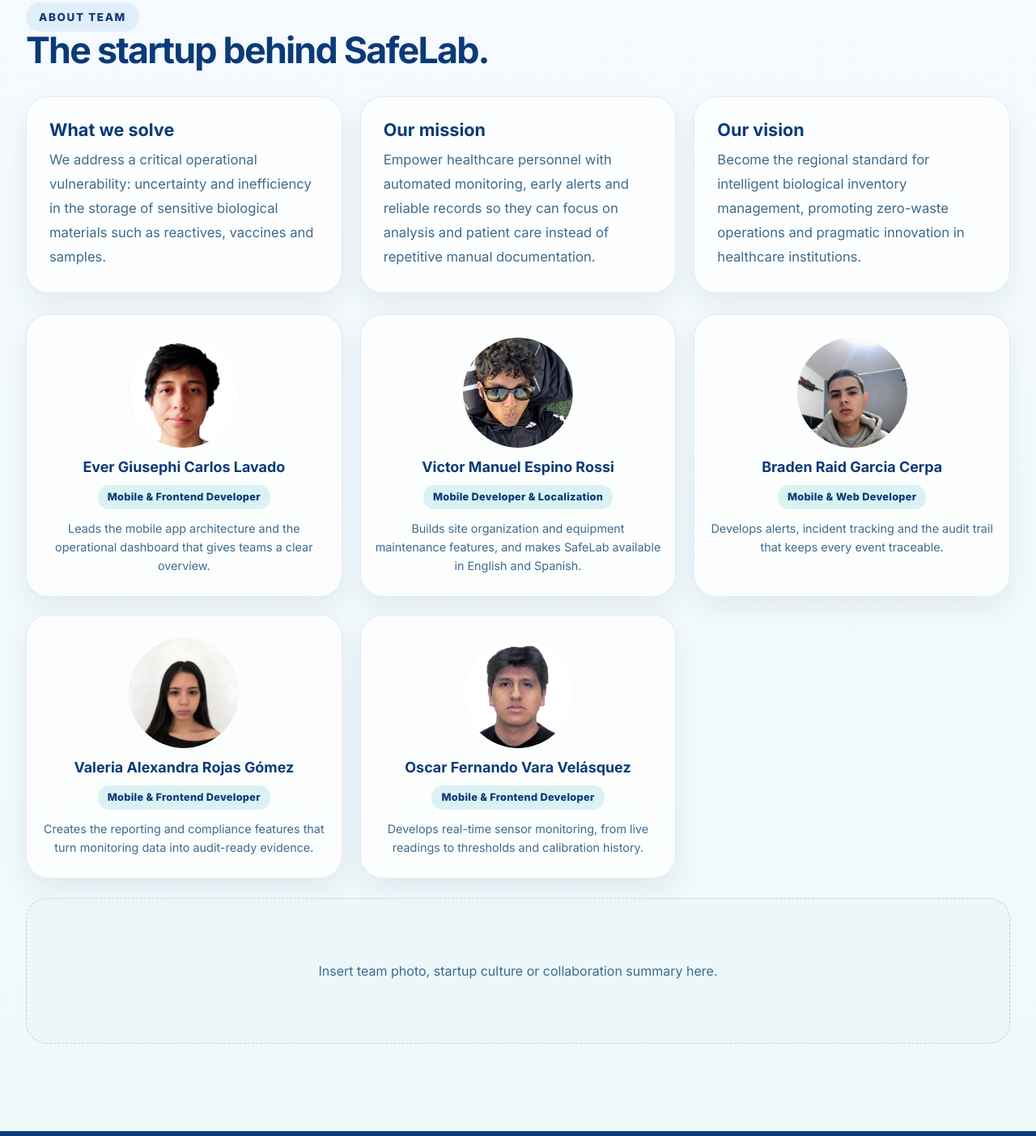
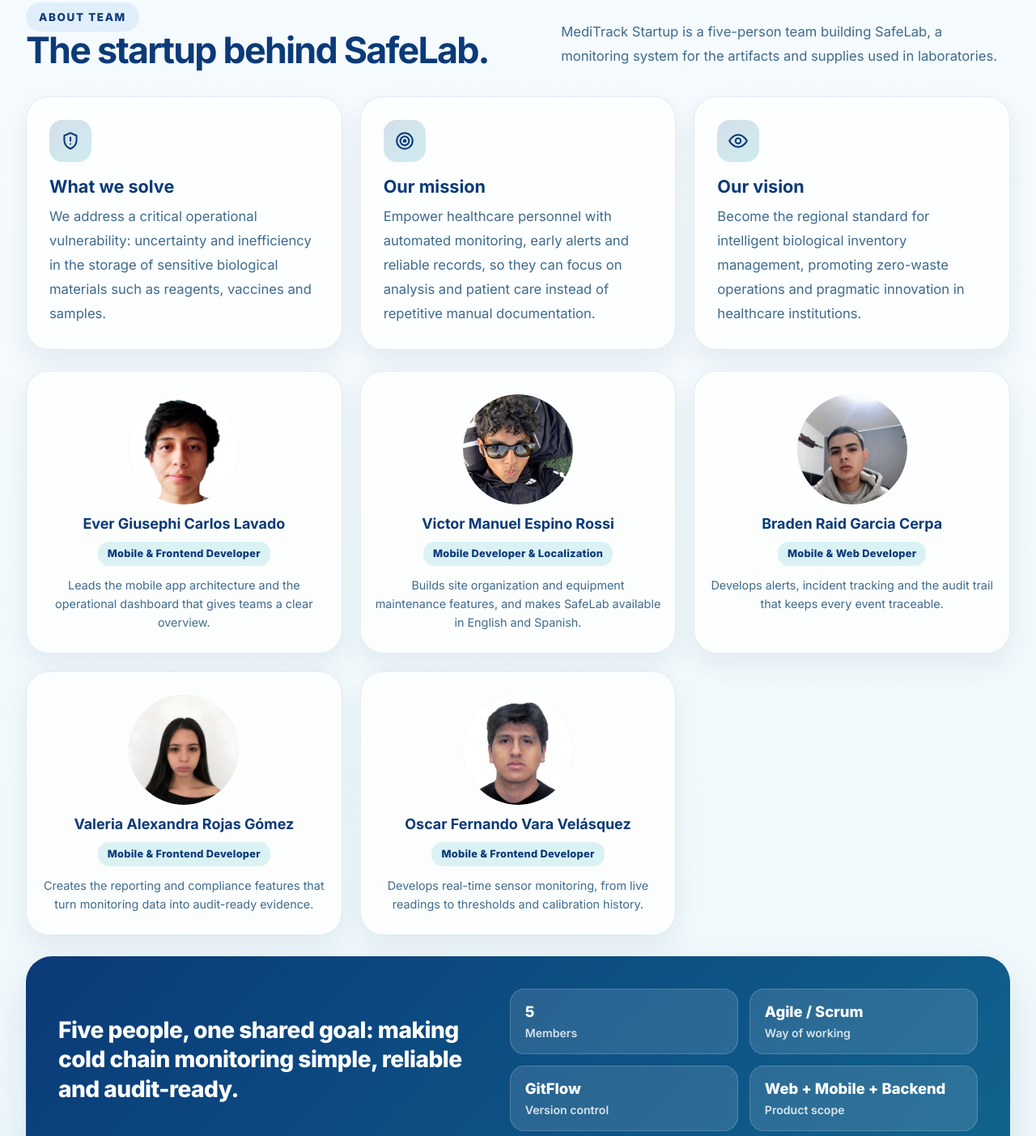
Before and after one commit to meditrack-mobile-app-1acc0238-2620-4949/safelab-business-website, a plain HTML site: page index.html in a window 1280 px wide. Shown: the part 6199-7602 px from the top of the page at 81% size. Drawn offline with Linux system fonts and the light colour scheme.

Commit message:
feat: improve mission, vision and team summary blocks
Add an inline svg icon to each pillar card and replace the team placeholder with a closing block with key team facts. Remove the unused placeholder styles.

```diff
--- a/assets/styles/styles.css
+++ b/assets/styles/styles.css
@@ -638,22 +638,6 @@
 .team-card {
   text-align: center;
 }
-
-.placeholder-block {
-  margin-top: 24px;
-  padding: 32px;
-  border-radius: 26px;
-  border: 1px dashed rgba(23,55,96,0.22);
-  color: var(--text-soft);
-  background: rgba(230, 246, 247, 0.52);
-}
-
-.placeholder-block.large {
-  min-height: 180px;
-  display: grid;
-  place-items: center;
-  text-align: center;
-}
 /* Testimonials */
 .testimonials--brand {
   background: linear-gradient(180deg, #0b3a78 0%, #124b90 44%, #1ba7b1 100%);
@@ -1286,4 +1270,76 @@
   .team-grid { grid-template-columns: 1fr; }
 }
 
+/* Team pillars: what we solve, mission and vision */
+.team-pillar__icon {
+  display: grid;
+  place-items: center;
+  width: 52px;
+  height: 52px;
+  margin-bottom: 18px;
+  border-radius: 16px;
+  background: linear-gradient(135deg, color-mix(in srgb, var(--primary-dark) 16%, transparent), color-mix(in srgb, var(--primary) 20%, transparent));
+  color: var(--primary-dark);
+}
+
+/* Team summary: closing message and key facts */
+.team-summary {
+  display: grid;
+  grid-template-columns: 1fr 1.1fr;
+  gap: 32px;
+  align-items: center;
+  margin-top: 26px;
+  padding: 40px;
+  border-radius: var(--radius-xl);
+  background: linear-gradient(135deg, var(--primary-dark), color-mix(in srgb, var(--primary-dark) 62%, var(--primary)));
+  box-shadow: var(--shadow);
+}
+
+.team-summary__message {
+  font-size: clamp(1.3rem, 2.2vw, 1.8rem);
+  font-weight: 800;
+  line-height: 1.3;
+  letter-spacing: -0.02em;
+  color: var(--surface-strong);
+}
+
+.team-summary__facts {
+  display: grid;
+  grid-template-columns: repeat(2, minmax(0, 1fr));
+  gap: 14px;
+  margin: 0;
+  padding: 0;
+  list-style: none;
+}
+
+.team-summary__facts li {
+  padding: 16px 18px;
+  border-radius: var(--radius-md);
+  background: rgba(255, 255, 255, 0.12);
+  border: 1px solid rgba(255, 255, 255, 0.18);
+}
+
+.team-summary__facts strong {
+  display: block;
+  margin-bottom: 4px;
+  font-size: 1.15rem;
+  font-weight: 800;
+  line-height: 1.25;
+  color: var(--surface-strong);
+}
+
+.team-summary__facts span {
+  font-size: 0.88rem;
+  font-weight: 600;
+  color: rgba(255, 255, 255, 0.82);
+}
+
+@media (max-width: 1080px) {
+  .team-summary { grid-template-columns: 1fr; padding: 32px 28px; }
+}
+
+@media (max-width: 479px) {
+  .team-summary__facts { grid-template-columns: 1fr; }
+}
+
 /* ===== end About Product & Team ===== */
--- a/index.html
+++ b/index.html
@@ -339,22 +339,32 @@
             <span class="section-kicker">About Team</span>
             <h2>The startup behind SafeLab.</h2>
           </div>
+          <p>MediTrack Startup is a five-person team building SafeLab, a monitoring system for the artifacts and supplies used in laboratories.</p>
         </div>
 
         <div class="about__grid team-intro-grid">
-          <article class="glass-card reveal-up">
+          <article class="glass-card team-pillar reveal-up">
+            <div class="team-pillar__icon">
+              <svg viewBox="0 0 24 24" width="26" height="26" fill="none" stroke="currentColor" stroke-width="1.9" stroke-linecap="round" stroke-linejoin="round" aria-hidden="true"><path d="M12 3l7 3v5c0 4.5-3 8.2-7 10-4-1.8-7-5.5-7-10V6l7-3z"/><path d="M12 8v4"/><path d="M12 15.5h.01"/></svg>
+            </div>
             <h3>What we solve</h3>
             <p>
-              We address a critical operational vulnerability: uncertainty and inefficiency in the storage of sensitive biological materials such as reactives, vaccines and samples.
+              We address a critical operational vulnerability: uncertainty and inefficiency in the storage of sensitive biological materials such as reagents, vaccines and samples.
             </p>
           </article>
-          <article class="glass-card reveal-up delay-1">
+          <article class="glass-card team-pillar reveal-up delay-1">
+            <div class="team-pillar__icon">
+              <svg viewBox="0 0 24 24" width="26" height="26" fill="none" stroke="currentColor" stroke-width="1.9" stroke-linecap="round" stroke-linejoin="round" aria-hidden="true"><circle cx="12" cy="12" r="9"/><circle cx="12" cy="12" r="5"/><circle cx="12" cy="12" r="1.2"/></svg>
+            </div>
             <h3>Our mission</h3>
             <p>
-              Empower healthcare personnel with automated monitoring, early alerts and reliable records so they can focus on analysis and patient care instead of repetitive manual documentation.
+              Empower healthcare personnel with automated monitoring, early alerts and reliable records, so they can focus on analysis and patient care instead of repetitive manual documentation.
             </p>
           </article>
-          <article class="glass-card reveal-up delay-2">
+          <article class="glass-card team-pillar reveal-up delay-2">
+            <div class="team-pillar__icon">
+              <svg viewBox="0 0 24 24" width="26" height="26" fill="none" stroke="currentColor" stroke-width="1.9" stroke-linecap="round" stroke-linejoin="round" aria-hidden="true"><path d="M2 12s3.6-7 10-7 10 7 10 7-3.6 7-10 7S2 12 2 12z"/><circle cx="12" cy="12" r="3"/></svg>
+            </div>
             <h3>Our vision</h3>
             <p>
               Become the regional standard for intelligent biological inventory management, promoting zero-waste operations and pragmatic innovation in healthcare institutions.
@@ -420,7 +430,13 @@
         </div>
 
         <div class="team-summary reveal-up">
-          <div class="placeholder-block large">Insert team photo, startup culture or collaboration summary here.</div>
+          <p class="team-summary__message">Five people, one shared goal: making cold chain monitoring simple, reliable and audit-ready.</p>
+          <ul class="team-summary__facts">
+            <li><strong>5</strong><span>Members</span></li>
+            <li><strong>Agile / Scrum</strong><span>Way of working</span></li>
+            <li><strong>GitFlow</strong><span>Version control</span></li>
+            <li><strong>Web + Mobile + Backend</strong><span>Product scope</span></li>
+          </ul>
         </div>
       </div>
     </section>
```
